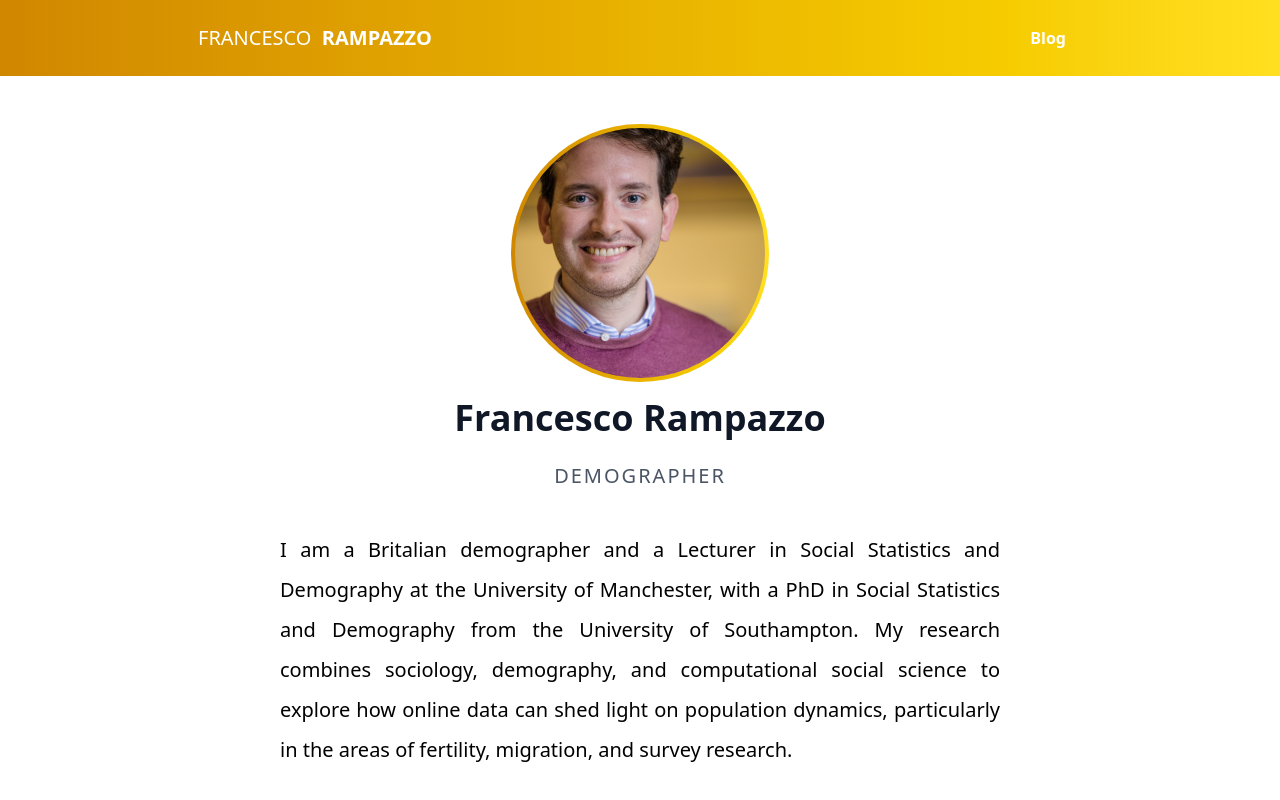
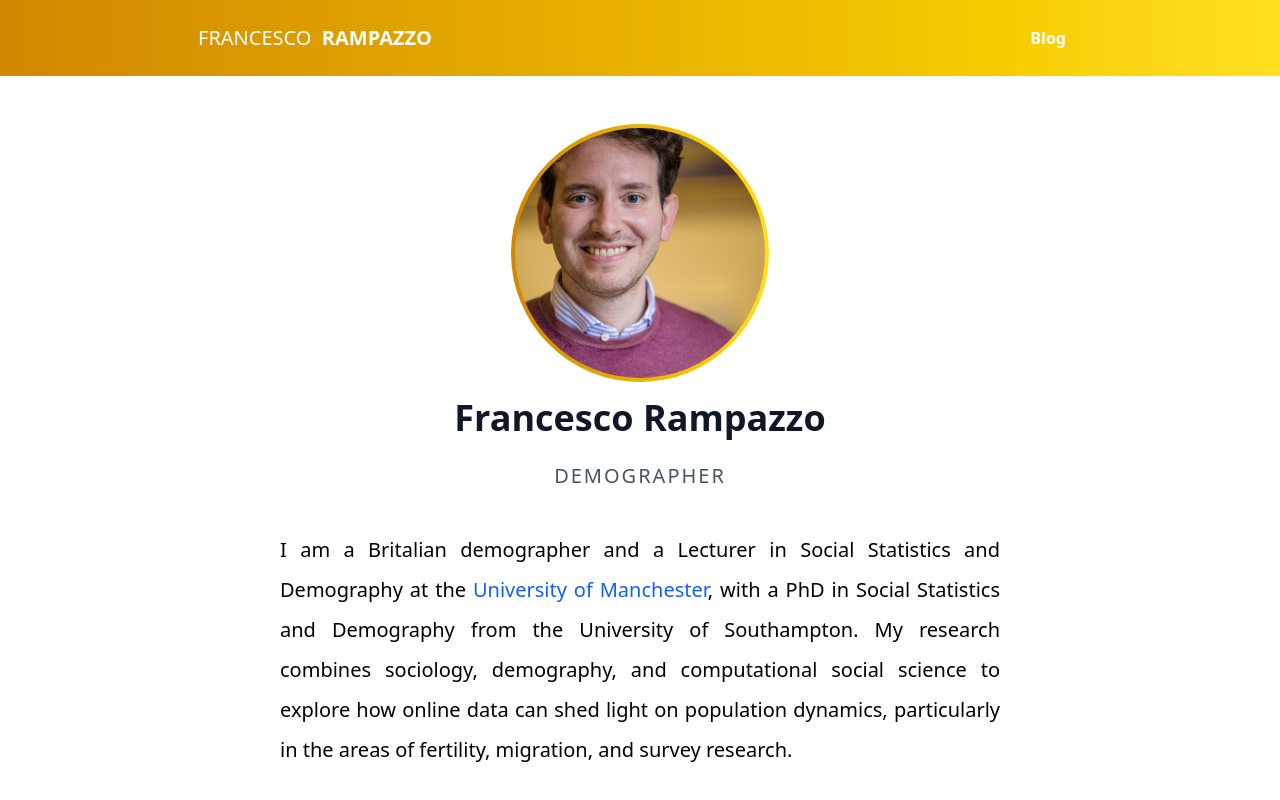
Before and after one commit to chiccorampazzo/website, a Next.js app: page / in a window 1280 px wide. Shown: the top 800 px of the page. Built offline with nearby package versions, Linux system fonts and the light colour scheme.

Commit message:
add link

```diff
--- a/app/page.tsx
+++ b/app/page.tsx
@@ -27,12 +27,15 @@ export default function Home() {
       <div className="mx-6 mt-4">
         <p>
           I am a Britalian demographer and a Lecturer in Social Statistics and
-          Demography at the University of Manchester, with a PhD in Social
-          Statistics and Demography from the University of Southampton. My
-          research combines sociology, demography, and computational social
-          science to explore how online data can shed light on population
-          dynamics, particularly in the areas of fertility, migration, and
-          survey research.
+          Demography at the{" "}
+          <a href="https://research.manchester.ac.uk/en/persons/francesco-rampazzo/">
+            University of Manchester
+          </a>
+          , with a PhD in Social Statistics and Demography from the University
+          of Southampton. My research combines sociology, demography, and
+          computational social science to explore how online data can shed light
+          on population dynamics, particularly in the areas of fertility,
+          migration, and survey research.
         </p>
 
         <p>
```
